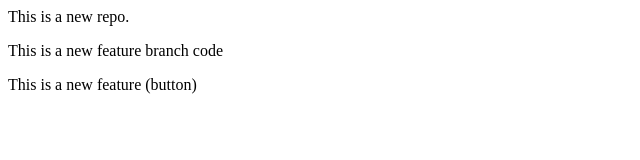
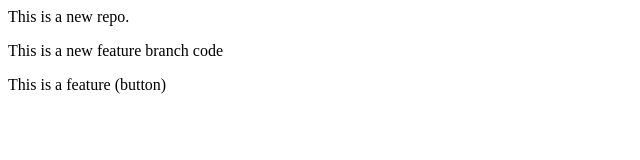
Before and after one commit to Tanha-13/localrepo-to-remoterepo-check, a plain HTML site: page index.html in a window 1280 px wide. Shown: the full height of the page, 0-640 px from the left. Drawn offline with Linux system fonts and the light colour scheme.

```diff
--- a/index.html
+++ b/index.html
@@ -1,3 +1,3 @@
 <p>This is a new repo.</p>
 <p>This is a new feature branch code</p>
-<p>This is a new feature (button)</p>
+<p>This is a feature (button)</p>
```
